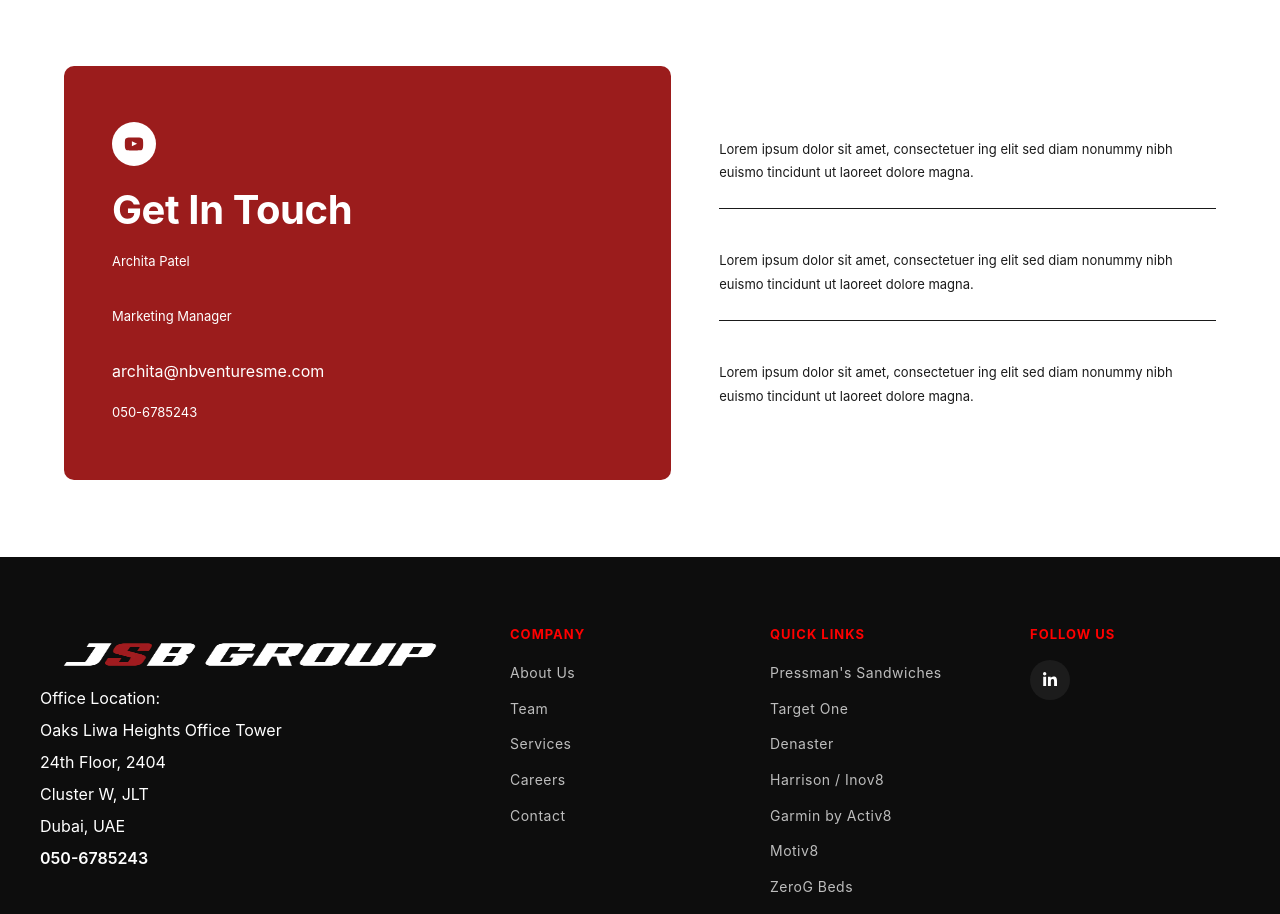
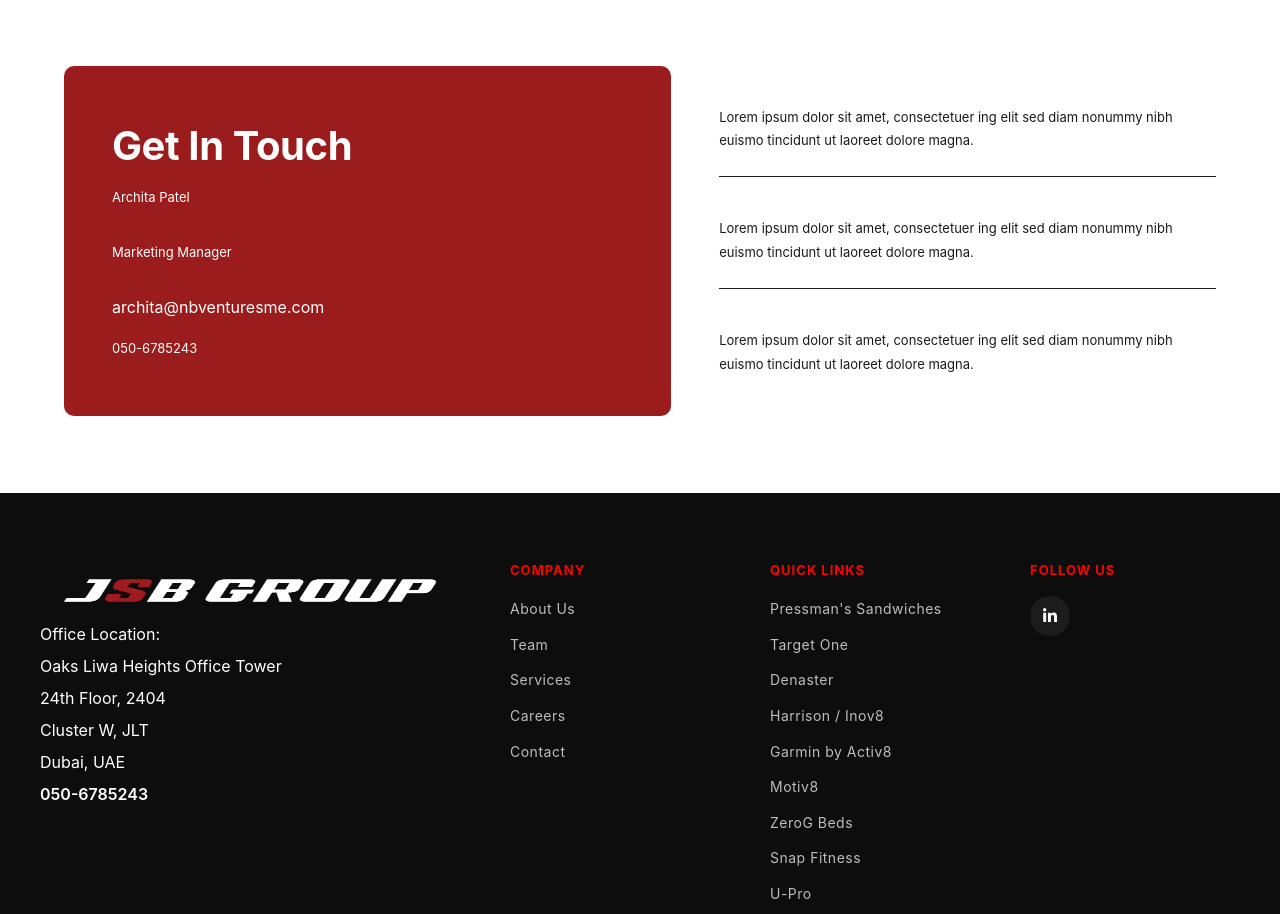
Before and after one commit to gurusaivs18/web-app, a React (Vite) app: page / in a window 1280 px wide. Shown: the part 3980-4894 px from the top of the page. Built offline with nearby package versions, Linux system fonts and the light colour scheme.

Commit message:
svg removed from the home page

```diff
--- a/src/pages/Home.jsx
+++ b/src/pages/Home.jsx
@@ -517,11 +517,6 @@
         <div className="container">
           <div className="contact-inner">
             <div className="contact-red-panel">
-              <div className="contact-yt-icon">
-                <svg viewBox="0 0 24 24" fill="currentColor">
-                  <path d="M21.8 8s-.2-1.4-.8-2c-.8-.8-1.7-.8-2.1-.9C16.2 5 12 5 12 5s-4.2 0-6.9.1c-.4.1-1.3.1-2.1.9-.6.6-.8 2-.8 2S2 9.6 2 11.2v1.5c0 1.6.2 3.2.2 3.2s.2 1.4.8 2c.8.8 1.8.8 2.3.8C6.8 19 12 19 12 19s4.2 0 6.9-.2c.4-.1 1.3-.1 2.1-.9.6-.6.8-2 .8-2s.2-1.6.2-3.2v-1.5C22 9.6 21.8 8 21.8 8zM9.7 14.5V9l5.7 2.8-5.7 2.7z" />
-                </svg>
-              </div>
               <h2>Get In Touch</h2>
               <p>Archita Patel</p>
               <p>Marketing Manager</p>
```
